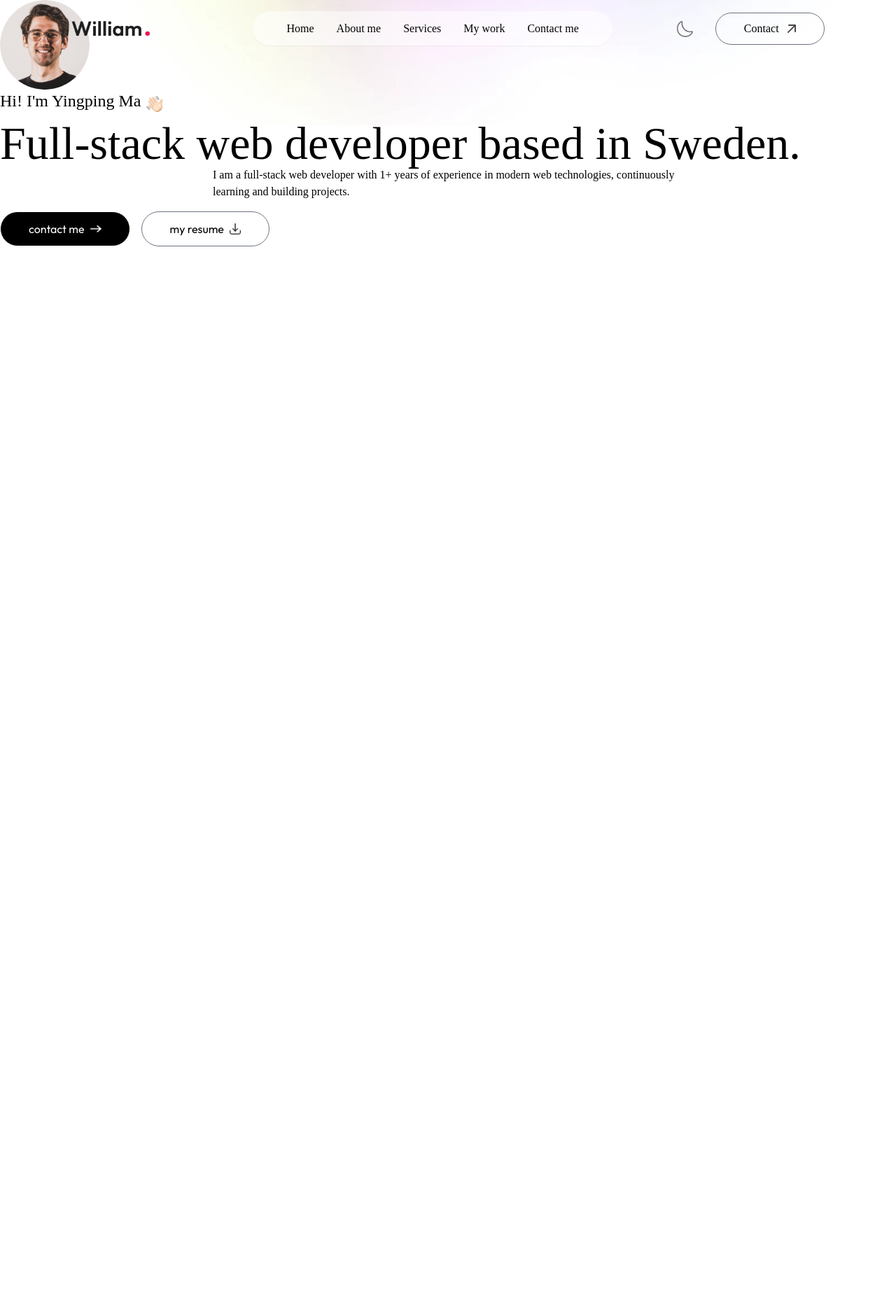
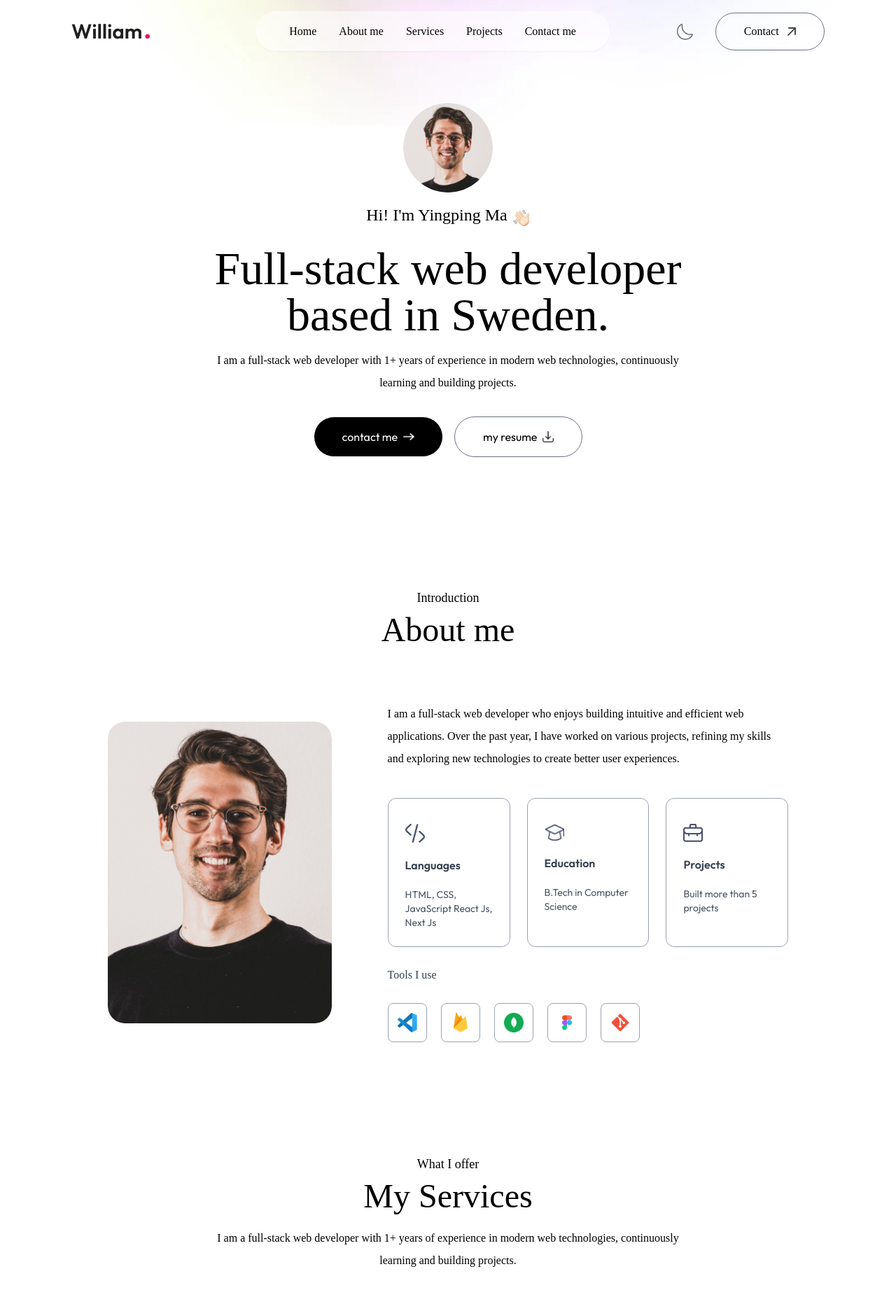
Before and after one commit to YingpMa/portfolio, a Next.js app: page / in a window 1280 px wide. Shown: the top 1863 px of the page at 70% size. Before the commit the page ends 800 px from the top, so only its background shows below. Built offline with nearby package versions, Linux system fonts and the light colour scheme; a web font is replaced by a local one.

Commit message:
Add content for About Me and Services pages

```diff
--- /dev/null
+++ b/app/components/About.jsx
@@ -0,0 +1,57 @@
+import { assets, infoList, toolsData } from "@/assets/assets";
+import Image from "next/image";
+import React from "react";
+
+const About = () => {
+  return (
+    <div id="about" className="w-full px-[12%] py-10 scroll-mt-20">
+      <h4 className="text-center mb-2 text-lg font-Ovo">Introduction</h4>
+      <h2 className="text-center text-5xl font-Ovo">About me</h2>
+      <div className="flex w-full lg:flex-row items-center gap-20 my-20">
+        <div className="w-64 sm:w-80 rounded-3xl max-w-none">
+          <Image
+            src={assets.user_image}
+            alt="user"
+            className="w-full rounded-3xl"
+          />
+        </div>
+        <div className="flex-1">
+          <p className="mb-10 max-w-2xl font-Ovo">
+            I am a full-stack web developer who enjoys building intuitive and
+            efficient web applications. Over the past year, I have worked on
+            various projects, refining my skills and exploring new technologies
+            to create better user experiences.
+          </p>
+
+          <ul className="grid grid-cols-1 sm:grid-cols-3 gap-6 max-w-2xl">
+            {infoList.map(({ icon, iconDark, title, description }, index) => (
+              <li
+                className="border-[0.5px] border-gray-400 rounded-xl p-6 cursor-pointer hover:bg-lightHover hover:-translate-y-1 duration-500 hover:shadow-black"
+                key={index}
+              >
+                <Image src={icon} alt={title} className="w-7 mt-3" />
+                <h3 className="my-4 font-semibold text-gray-700">{title}</h3>
+                <p className="text-gray-600 text-sm">{description}</p>
+              </li>
+            ))}
+          </ul>
+
+          <h4 className="my-6 text-gray-700 font-Ovo">Tools I use</h4>
+
+          <ul className="flex items-center gap-3 sm:gap-5">
+            {toolsData.map((tool, index) => (
+              <li
+                className="flex items-center justify-center w-12 sm:w-14 aspect-square border border-gray-400 rounded-lg cursor-pointer hover:-translate-y-1 duration-500"
+                key={index}
+              >
+                <Image src={tool} alt="Tool" className="w-5 sm:w-7" />
+              </li>
+            ))}
+          </ul>
+        </div>
+      </div>
+    </div>
+  );
+};
+
+export default About;
--- a/app/components/Header.jsx
+++ b/app/components/Header.jsx
@@ -4,7 +4,7 @@
 
 const Header = () => {
   return (
-    <div>
+    <div className="w-11/12 max-w-3xl text-center mx-auto h-screen flex flex-col items-center justify-center gap-4">
       <div>
         <Image src={assets.profile_img} alt="" className="rounded-full w-32" />
       </div>
--- a/app/components/Navbar.jsx
+++ b/app/components/Navbar.jsx
@@ -1,8 +1,9 @@
 import { assets } from "@/assets/assets";
 import Image from "next/image";
-import React, { useRef } from "react";
+import React, { useEffect, useRef, useState } from "react";
 
 const Navbar = () => {
+  const [isScroll, setIsScroll] = useState(false);
   const sideMenuRef = useRef();
 
   const openMenu = () => {
@@ -13,13 +14,27 @@
     sideMenuRef.current.style.transform = "translateX(16rem)";
   };
 
+  useEffect(() => {
+    window.addEventListener("scroll", () => {
+      if (scrollY > 50) {
+        setIsScroll(true);
+      } else {
+        setIsScroll(false);
+      }
+    });
+  }, []);
+
   return (
     <>
       <div className="fixed top-0 right-0 w-11/12 -z-10 translate-y-[-80%]">
         <Image src={assets.header_bg_color} alt="" className="w-full" />
       </div>
 
-      <nav className="w-full fixed px-5 lg:px-8 xl:px-[8%] py-4 flex items-center justify-between z-50">
+      <nav
+        className={`w-full fixed px-5 lg:px-8 xl:px-[8%] py-4 flex items-center justify-between z-50 ${
+          isScroll ? "bg-white bg-opacity-50 backdrop-blur-lg shadow-sm" : ""
+        }`}
+      >
         <a href="#top">
           <Image
             src={assets.logo}
@@ -27,7 +42,11 @@
             className="w-28 cursor-pointer mr-14"
           />
         </a>
-        <ul className="hidden md:flex items-center gap-6 lg:gap-8 rounded-full px-12 py-3 bg-white shadow-sm bg-opacity-50">
+        <ul
+          className={`hidden md:flex items-center gap-6 lg:gap-8 rounded-full px-12 py-3 ${
+            isScroll ? "" : "bg-white shadow-sm bg-opacity-50"
+          } `}
+        >
           <li>
             <a className="font-Ovo" href="#top">
               Home
@@ -45,7 +64,7 @@
           </li>
           <li>
             <a className="font-Ovo" href="#work">
-              My work
+              Projects
             </a>
           </li>
           <li>
@@ -101,7 +120,7 @@
           </li>
           <li>
             <a className="font-Ovo" onClick={closeMenu} href="#work">
-              My work
+              Projects
             </a>
           </li>
           <li>
--- /dev/null
+++ b/app/components/Services.jsx
@@ -0,0 +1,36 @@
+import { assets, serviceData } from "@/assets/assets";
+import Image from "next/image";
+import React from "react";
+
+const Services = () => {
+  return (
+    <div id="services" className="w-full px-[12%] py-10 scroll-mt-20">
+      <h4 className="text-center mb-2 text-lg font-Ovo">What I offer</h4>
+      <h2 className="text-center text-5xl font-Ovo">My Services</h2>
+
+      <p className="text-center max-w-2xl mx-auto mt-5 mb-12 font-Ovo">
+        I am a full-stack web developer with 1+ years of experience in modern
+        web technologies, continuously learning and building projects.
+      </p>
+
+      <div className="grid grid-cols-auto gap-6 my-10">
+        {serviceData.map(({ icon, title, description, link }, index) => (
+          <div
+            key={index}
+            className="border border-gray-400 rounded-lg px-8 py-12 hover:shadow-pink cursor-pointer hover:-translate-y-1 duration-500"
+          >
+            <Image src={icon} alt="" className="w-10" />
+            <h3 className="text-lg my-4 text-gray-700">{title}</h3>
+            <p className="text-sm text-gray-600 leading-5">{description}</p>
+            <a href={link} className="flex items-center gap-2 text-sm mt-5">
+              Read more{" "}
+              <Image alt="" src={assets.right_arrow} className="w-4" />
+            </a>
+          </div>
+        ))}
+      </div>
+    </div>
+  );
+};
+
+export default Services;
--- a/app/layout.js
+++ b/app/layout.js
@@ -19,8 +19,10 @@
 
 export default function RootLayout({ children }) {
   return (
-    <html lang="en">
-      <body className={`${outfit.className} ${ovo.className} antialiased`}>
+    <html lang="en" className="scroll-smooth">
+      <body
+        className={`${outfit.className} ${ovo.className} antialiased leading-8 overflow-x-hidden`}
+      >
         {children}
       </body>
     </html>
--- a/app/page.js
+++ b/app/page.js
@@ -1,12 +1,16 @@
 "use client";
+import About from "./components/About";
 import Header from "./components/Header";
 import Navbar from "./components/Navbar";
+import Services from "./components/Services";
 
 export default function Home() {
   return (
     <>
       <Navbar />
       <Header />
+      <About />
+      <Services />
     </>
   );
 }
--- a/tailwind.config.mjs
+++ b/tailwind.config.mjs
@@ -16,6 +16,15 @@
         Outfit: ["Outfit", "sans-serif"],
         Ovo: ["Ovo", "serif"],
       },
+      boxShadow: {
+        black: "4px 4px #000",
+        white: "4px 4px #000",
+        orange: "4px 4px #FFA500",
+        pink: "4px 4px rgba(236, 72, 153, 0.8)",
+      },
+      gridTemplateColumns: {
+        auto: "repeat(auto-fit,minmax(200px, 1fr))",
+      },
     },
   },
   plugins: [],
```
